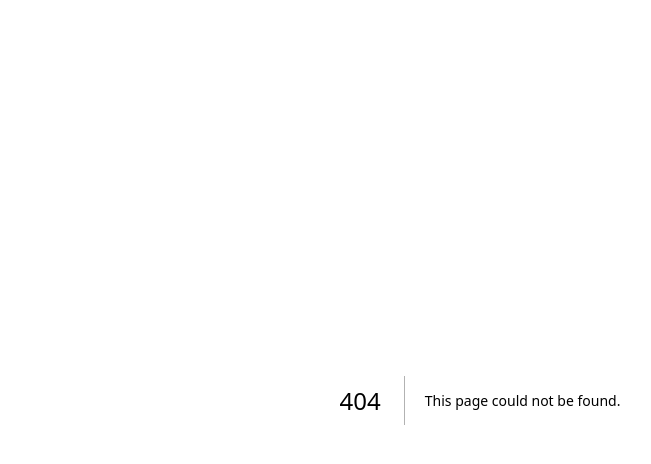
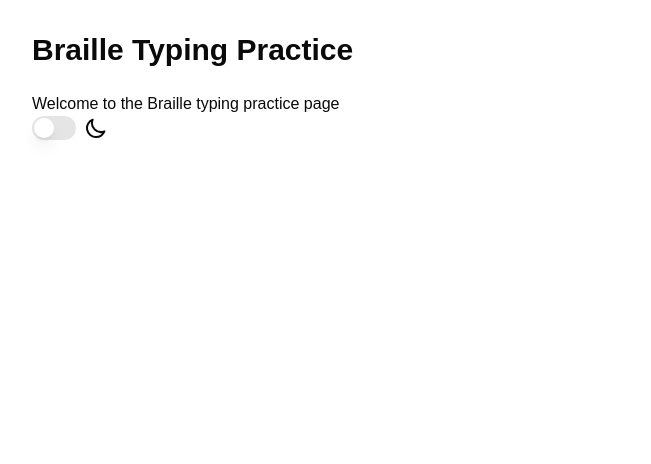
Before and after one commit to synicalToo/english-braille-application-html, a Next.js app: page /typing in a window 1280 px wide. Before the commit this address had no page. Shown: the top 464 px of the page, without its empty margins (160-811 px from the left). Built offline with nearby package versions, Linux system fonts and the light colour scheme.

Commit message:
add en typing page and dark theme implementation

```diff
--- a/package.json
+++ b/package.json
@@ -10,13 +10,18 @@
   },
   "dependencies": {
     "@radix-ui/react-accordion": "^1.2.1",
+    "@radix-ui/react-label": "^2.1.0",
     "@radix-ui/react-slot": "^1.1.0",
+    "@radix-ui/react-switch": "^1.1.1",
+    "@radix-ui/react-toggle": "^1.1.0",
     "class-variance-authority": "^0.7.0",
     "clsx": "^2.1.1",
     "lucide-react": "^0.456.0",
     "next": "14.2.17",
+    "next-themes": "^0.4.3",
     "react": "^18",
     "react-dom": "^18",
+    "react-icons": "^5.3.0",
     "tailwind-merge": "^2.5.4",
     "tailwindcss-animate": "^1.0.7"
   },
--- a/src/app/layout.tsx
+++ b/src/app/layout.tsx
@@ -1,6 +1,7 @@
 import type { Metadata } from "next";
 import localFont from "next/font/local";
 import "./globals.css";
+import { ThemeProvider } from "@/components/providers/themeProvider";
 
 const geistSans = localFont({
   src: "./fonts/GeistVF.woff",
@@ -24,11 +25,11 @@ export default function RootLayout({
   children: React.ReactNode;
 }>) {
   return (
-    <html lang="en">
-      <body
-        className={`${geistSans.variable} ${geistMono.variable} antialiased`}
-      >
-        {children}
+    <html lang="en" suppressContentEditableWarning>
+      <body className={`${geistSans.variable} ${geistMono.variable} antialiased`}>
+        <ThemeProvider attribute="class" defaultTheme="system" enableSystem>
+          {children}
+        </ThemeProvider>
       </body>
     </html>
   );
--- /dev/null
+++ b/src/app/typing/page.tsx
@@ -0,0 +1,15 @@
+import { ThemeSwitcher } from "@/components/providers/themeSwitcher";
+
+export default function TypingPage() {
+  return (
+    <main className="min-h-screen p-8">
+      <div className="max-w-4xl mx-auto">
+        <h1 className="text-3xl font-bold mb-6">Braille Typing Practice</h1>
+        <div className="mb-4">
+          <p>Welcome to the Braille typing practice page</p>
+          <ThemeSwitcher />
+        </div>
+      </div>
+    </main>
+  );
+}
--- /dev/null
+++ b/src/components/providers/themeProvider.tsx
@@ -0,0 +1,8 @@
+"use client";
+
+import * as React from "react";
+import { ThemeProvider as NextThemesProvider } from "next-themes";
+
+export function ThemeProvider({ children, ...props }: React.ComponentProps<typeof NextThemesProvider>) {
+  return <NextThemesProvider {...props}>{children}</NextThemesProvider>;
+}
--- /dev/null
+++ b/src/components/providers/themeSwitcher.tsx
@@ -0,0 +1,42 @@
+"use client";
+
+import { useEffect, useState } from "react";
+import { useTheme } from "next-themes";
+
+import { Switch } from "@/components/ui/switch";
+import { Label } from "../ui/label";
+import { HiOutlineMoon as MoonIcon } from "react-icons/hi";
+
+export function ThemeSwitcher() {
+  const { systemTheme, theme, setTheme } = useTheme();
+  const currentTheme = theme === "system" ? systemTheme : theme;
+  const [isChecked, setIsChecked] = useState(false);
+
+  useEffect(() => {
+    const savedTheme = localStorage.getItem("theme");
+    if (savedTheme) {
+      setTheme(savedTheme);
+      setIsChecked(savedTheme === "dark");
+    } else {
+      setIsChecked(currentTheme === "dark");
+    }
+  }, [setTheme, currentTheme]);
+
+  const handleThemeChange = () => {
+    const newTheme = currentTheme === "dark" ? "light" : "dark";
+    setTheme(newTheme);
+    localStorage.setItem("theme", newTheme);
+    setIsChecked(newTheme === "dark");
+  };
+
+  return (
+    <div className="flex">
+      <Switch id="theme-switcher" checked={isChecked} onCheckedChange={handleThemeChange} />
+      <Label htmlFor="theme-switcher" className="text-lg">
+        <div className="flex text-center justify-center cursor-pointer pl-2">
+          <MoonIcon className="h-6 w-6" />
+        </div>
+      </Label>
+    </div>
+  );
+}
--- /dev/null
+++ b/src/components/ui/label.tsx
@@ -0,0 +1,26 @@
+"use client"
+
+import * as React from "react"
+import * as LabelPrimitive from "@radix-ui/react-label"
+import { cva, type VariantProps } from "class-variance-authority"
+
+import { cn } from "@/lib/utils"
+
+const labelVariants = cva(
+  "text-sm font-medium leading-none peer-disabled:cursor-not-allowed peer-disabled:opacity-70"
+)
+
+const Label = React.forwardRef<
+  React.ElementRef<typeof LabelPrimitive.Root>,
+  React.ComponentPropsWithoutRef<typeof LabelPrimitive.Root> &
+    VariantProps<typeof labelVariants>
+>(({ className, ...props }, ref) => (
+  <LabelPrimitive.Root
+    ref={ref}
+    className={cn(labelVariants(), className)}
+    {...props}
+  />
+))
+Label.displayName = LabelPrimitive.Root.displayName
+
+export { Label }
--- /dev/null
+++ b/src/components/ui/switch.tsx
@@ -0,0 +1,29 @@
+"use client"
+
+import * as React from "react"
+import * as SwitchPrimitives from "@radix-ui/react-switch"
+
+import { cn } from "@/lib/utils"
+
+const Switch = React.forwardRef<
+  React.ElementRef<typeof SwitchPrimitives.Root>,
+  React.ComponentPropsWithoutRef<typeof SwitchPrimitives.Root>
+>(({ className, ...props }, ref) => (
+  <SwitchPrimitives.Root
+    className={cn(
+      "peer inline-flex h-6 w-11 shrink-0 cursor-pointer items-center rounded-full border-2 border-transparent transition-colors focus-visible:outline-none focus-visible:ring-2 focus-visible:ring-ring focus-visible:ring-offset-2 focus-visible:ring-offset-background disabled:cursor-not-allowed disabled:opacity-50 data-[state=checked]:bg-primary data-[state=unchecked]:bg-input",
+      className
+    )}
+    {...props}
+    ref={ref}
+  >
+    <SwitchPrimitives.Thumb
+      className={cn(
+        "pointer-events-none block h-5 w-5 rounded-full bg-background shadow-lg ring-0 transition-transform data-[state=checked]:translate-x-5 data-[state=unchecked]:translate-x-0"
+      )}
+    />
+  </SwitchPrimitives.Root>
+))
+Switch.displayName = SwitchPrimitives.Root.displayName
+
+export { Switch }
```
Also changed, not shown: 1 other file (tests, documents, lock files or other folders).
